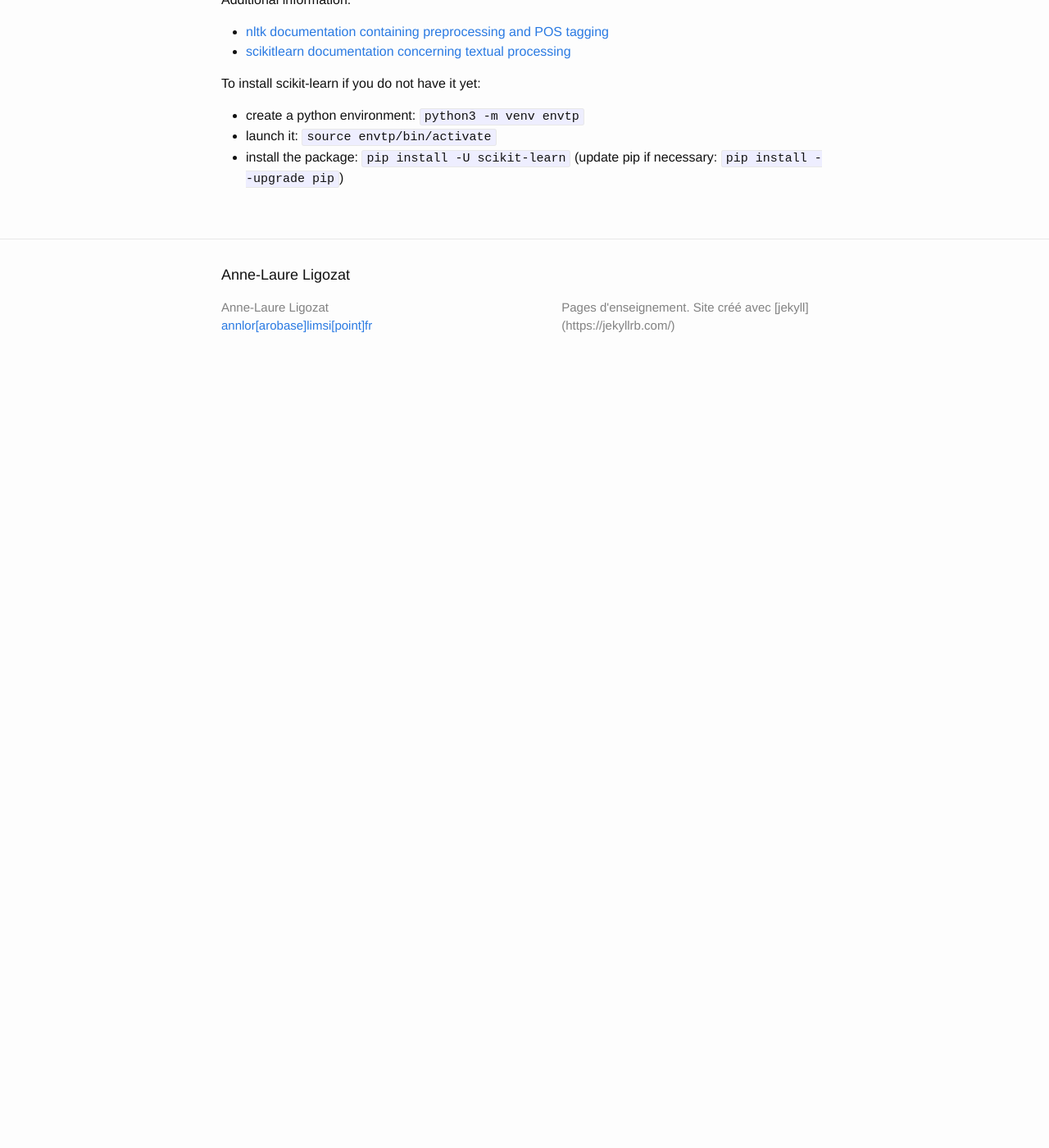
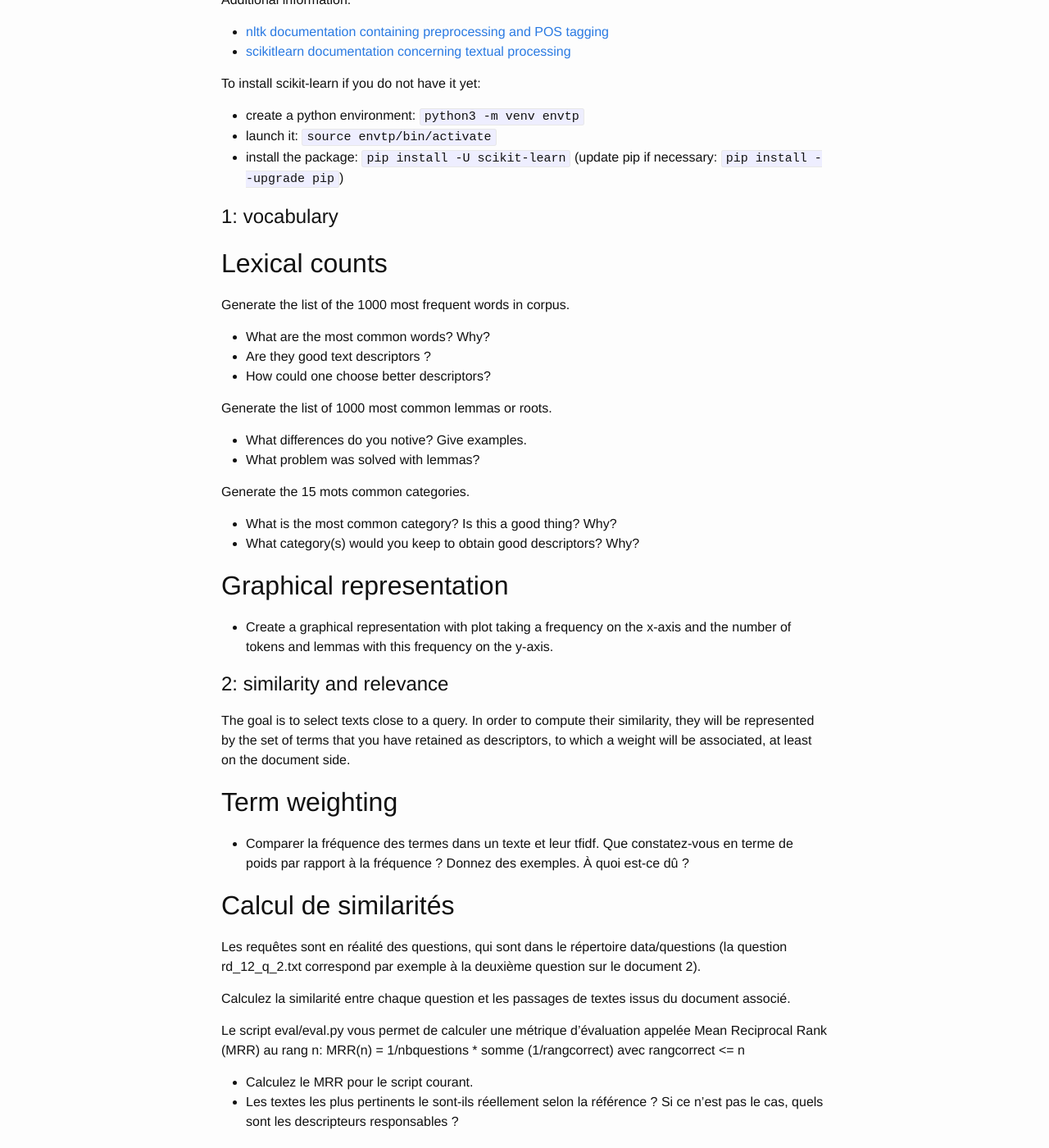
Before and after one commit to annlor/annlor.github.io, a Jekyll site: the page built from _posts/2019-10-10-aic-tp3.markdown, in a window 1280 px wide and 1400 px high, scrolled down 2397 px. Shown: the whole window at 82% size. Built offline with Jekyll 4.4.1, drawn with Linux system fonts in a browser that asks for light colours; before the commit the page ends 2866 px from its top, so only the background shows below that; some of the changed text lies outside the part shown.

Commit message:
tp 3 2019

```diff
--- a/_posts/2019-10-10-aic-tp3.markdown
+++ b/_posts/2019-10-10-aic-tp3.markdown
@@ -93,3 +93,57 @@ To install scikit-learn if you do not have it yet:
 - create a python environment: `python3 -m venv envtp`
 - launch it: `source envtp/bin/activate`
 - install the package: `pip install -U scikit-learn` (update pip if necessary: `pip install --upgrade pip`)
+
+# 1: vocabulary
+
+## Lexical counts
+
+Generate the list of the 1000 most frequent words in corpus.
+- What are the most common words? Why?
+- Are they good text descriptors ?
+- How could one choose better descriptors?
+
+Generate the list of 1000 most common lemmas or roots.
+- What differences do you notive? Give examples.
+- What problem was solved with lemmas?
+
+Generate the 15 mots common categories.
+- What is the most common category? Is this a good thing? Why?
+- What category(s) would you keep to obtain good descriptors? Why?
+
+## Graphical representation
+
+- Create a graphical representation with plot taking a frequency on the x-axis and the number of tokens and lemmas with this frequency on the y-axis.
+
+#  2: similarity and relevance
+The goal is to select texts close to a query. In order to compute their similarity, they will be represented by the set of terms that you have retained as descriptors, to which a weight will be associated, at least on the document side.
+
+
+## Term weighting
+
+- Comparer la fréquence des termes dans un texte et leur tfidf. Que constatez-vous en terme de poids par rapport à la fréquence ? Donnez des exemples. À quoi est-ce dû ?
+
+## Calcul de similarités
+Les requêtes sont en réalité des questions, qui sont dans le répertoire data/questions (la question rd_12_q_2.txt correspond par exemple à la deuxième question sur le document 2).
+
+Calculez la similarité entre chaque question et les passages de textes issus du document associé.
+
+Le script eval/eval.py vous permet de calculer une métrique d'évaluation appelée Mean Reciprocal Rank (MRR) au rang n:
+MRR(n) = 1/nbquestions * somme (1/rangcorrect) avec rangcorrect <= n
+
+- Calculez le MRR pour le script courant.
+- Les textes les plus pertinents le sont-ils réellement selon la référence ? Si ce n'est pas le cas, quels sont les
+descripteurs responsables ?
+
+## Amélioration de la similarité
+
+- Au vu des causes d'erreurs, améliorez la recherche en faisant varier les mesures de similarité, et en trouvant des
+critères et des méthodes pour enlever automatiquement les mauvais descripteurs si il y en a dans les requêtes.
+
+## Expansion de requête
+Pour rapprocher les vecteurs, on peut étendre automatiquement les requêtes avec des mots proches (même famille morphologique ou synonymes), ou on peut appliquer du stemming, ou encore étendre la requête avec les mots de plus fort poids des premiers documents renvoyés (relevance feedback).
+
+Le répertoire `data` contient deux fichiers: `der-families-en.utf8` pour les familles morphologiques et `sem-families-wn.utf8` pour les synonymes.
+
+- Ecrivez un programme d'expansion de requête permettant de tester différents types d'expansion. Évaluez et commentez les
+résultats.
```
